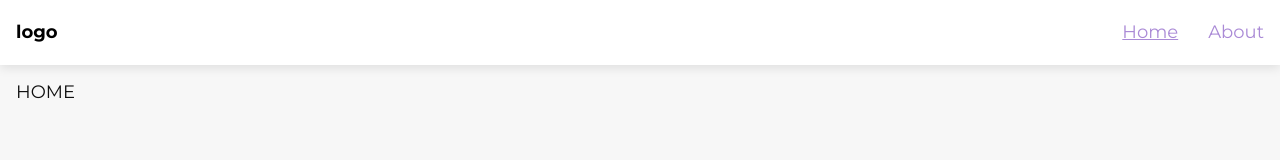
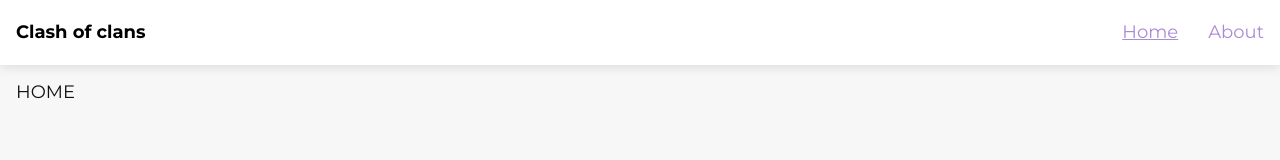
Before and after one commit to gurym9so/vue3-clash-of-clans, a Vue app: page / in a window 1280 px wide. Shown: the top 160 px of the page. Built offline with nearby package versions, Linux system fonts and the light colour scheme.

Commit message:
changed cfg

```diff
--- a/src/_config.js
+++ b/src/_config.js
@@ -1,11 +1,3 @@
-export const process = {
-    dev: true,
-}
-
-export const site = {
-    home: process.dev ? 'http://localhost:8080/' : 'http://zalupa.ru'
-}
-
 export const links = [
     {
         title: "Home",
--- a/src/components/Header.vue
+++ b/src/components/Header.vue
@@ -2,7 +2,7 @@
   <header class="navbar">
     <div class="container">
       <div class="navbar-content">
-        <router-link class="navbar-logo" to="/">logo</router-link>
+        <router-link class="navbar-logo" to="/">Clash of clans</router-link>
         <ul class="navbar-list">
           <li class="navbar-item" v-for="link in links" :key="link.alias">
             <router-link class="navbar-link" :to="link.url">{{
```
